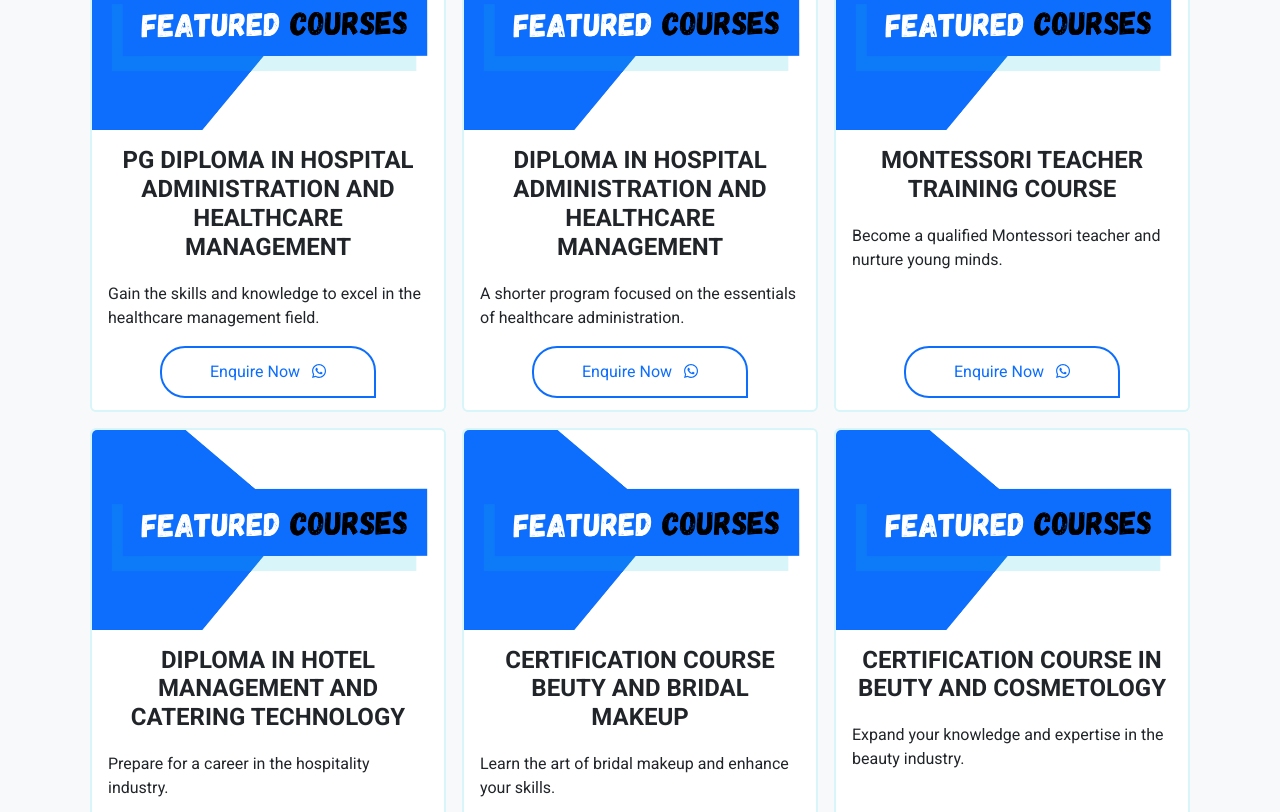
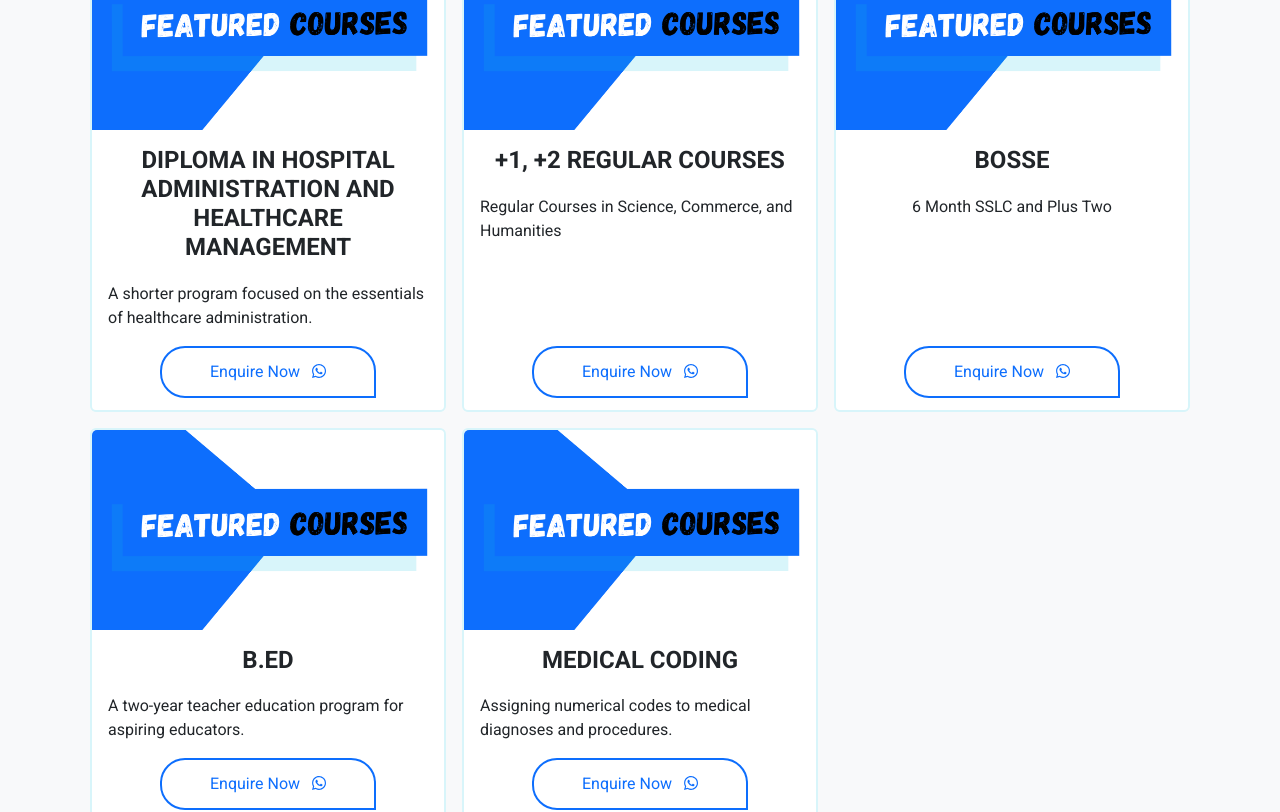
Before and after one commit to RameesV/Emory-Calicut, a React (Create React App) app: page / in a window 1280 px wide. Shown: the part 4300-5112 px from the top of the page. Built offline with nearby package versions, Linux system fonts and the light colour scheme.

Commit message:
Homepage updated

```diff
--- a/public/index.html
+++ b/public/index.html
@@ -7,7 +7,7 @@
 
   <meta name="viewport" content="width=device-width, initial-scale=1" />
   <meta name="theme-color" content="#000000" />
-  <meta name="description" content="Web site created using create-react-app" />
+  <meta name="description" content="Educating Champions of a Just and Sustainable world" />
   <link rel="apple-touch-icon" href="%PUBLIC_URL%/logo192.png" />
   <link rel="stylesheet" href="https://cdn.jsdelivr.net/npm/bootstrap@5.3.2/dist/css/bootstrap.min.css"
     integrity="sha384-T3c6CoIi6uLrA9TneNEoa7RxnatzjcDSCmG1MXxSR1GAsXEV/Dwwykc2MPK8M2HN" crossorigin="anonymous" />
@@ -26,7 +26,7 @@
       work correctly both with client-side routing and a non-root public URL.
       Learn how to configure a non-root public URL by running `npm run build`.
     -->
-  <title>Emory</title>
+  <title>Emory Calicut</title>
 </head>
 
 <body>
--- a/src/components/Home/Home.js
+++ b/src/components/Home/Home.js
@@ -41,44 +41,37 @@ function Home() {
 
     const coursesData = [
         {
-            "title": "PG diploma in hospital administration and healthcare management",
-            "description": "Gain the skills and knowledge to excel in the healthcare management field.",
-            "pageLink": "/about",
+            "title": "Diploma in Hospital Administration and Healthcare Management",
+            "description": "A shorter program focused on the essentials of healthcare administration.",
+            "pageLink": "https://wa.me/+917306058474?text=Hey, I would like to know more about the course ( Diploma in Hospital Administration and Healthcare Management )",
             "src": featuredImage,
             "buttonName": "Enquire Now"
         },
         {
-            "title": "diploma in hospital administration and healthcare management",
-            "description": "A shorter program focused on the essentials of healthcare administration.",
-            "pageLink": "/about",
+            "title": "+1, +2 Regular Courses",
+            "description": "Regular Courses in Science, Commerce, and Humanities",
+            "pageLink": "https://wa.me/+917306058474?text=Hey, I would like to know more about the course (+1, +2 Regular Courses)",
             "src": featuredImage,
             "buttonName": "Enquire Now"
         },
         {
-            "title": "Montessori teacher training course",
-            "description": "Become a qualified Montessori teacher and nurture young minds.",
-            "pageLink": "/about",
+            "title": "BOSSE",
+            "description": "6 Month SSLC and Plus Two",
+            "pageLink": "https://wa.me/+917306058474?text=Hey, I would like to know more about the course ( BOSSE )",
             "src": featuredImage,
             "buttonName": "Enquire Now"
         },
         {
-            "title": "DIPLOMA IN HOTEL MANAGEMENT AND CATERING TECHNOLOGY",
-            "description": "Prepare for a career in the hospitality industry.",
-            "pageLink": "/about",
+            "title": "B.Ed",
+            "description": "A two-year teacher education program for aspiring educators.",
+            "pageLink": "https://wa.me/+917306058474?text=Hey, I would like to know more about the course ( B.Ed )",
             "src": featuredImage,
             "buttonName": "Enquire Now"
         },
         {
-            "title": "CERTIFICATION COURSE BEUTY AND BRIDAL MAKEUP",
-            "description": "Learn the art of bridal makeup and enhance your skills.",
-            "pageLink": "/about",
-            "src": featuredImage,
-            "buttonName": "Enquire Now"
-        },
-        {
-            "title": "CERTIFICATION COURSE IN BEUTY AND COSMETOLOGY",
-            "description": "Expand your knowledge and expertise in the beauty industry.",
-            "pageLink": "/about",
+            "title": "Medical Coding",
+            "description": "Assigning numerical codes to medical diagnoses and procedures.",
+            "pageLink": "https://wa.me/+917306058474?text=Hey, I would like to know more about the course ( Medical Coding )",
             "src": featuredImage,
             "buttonName": "Enquire Now"
         }
```
